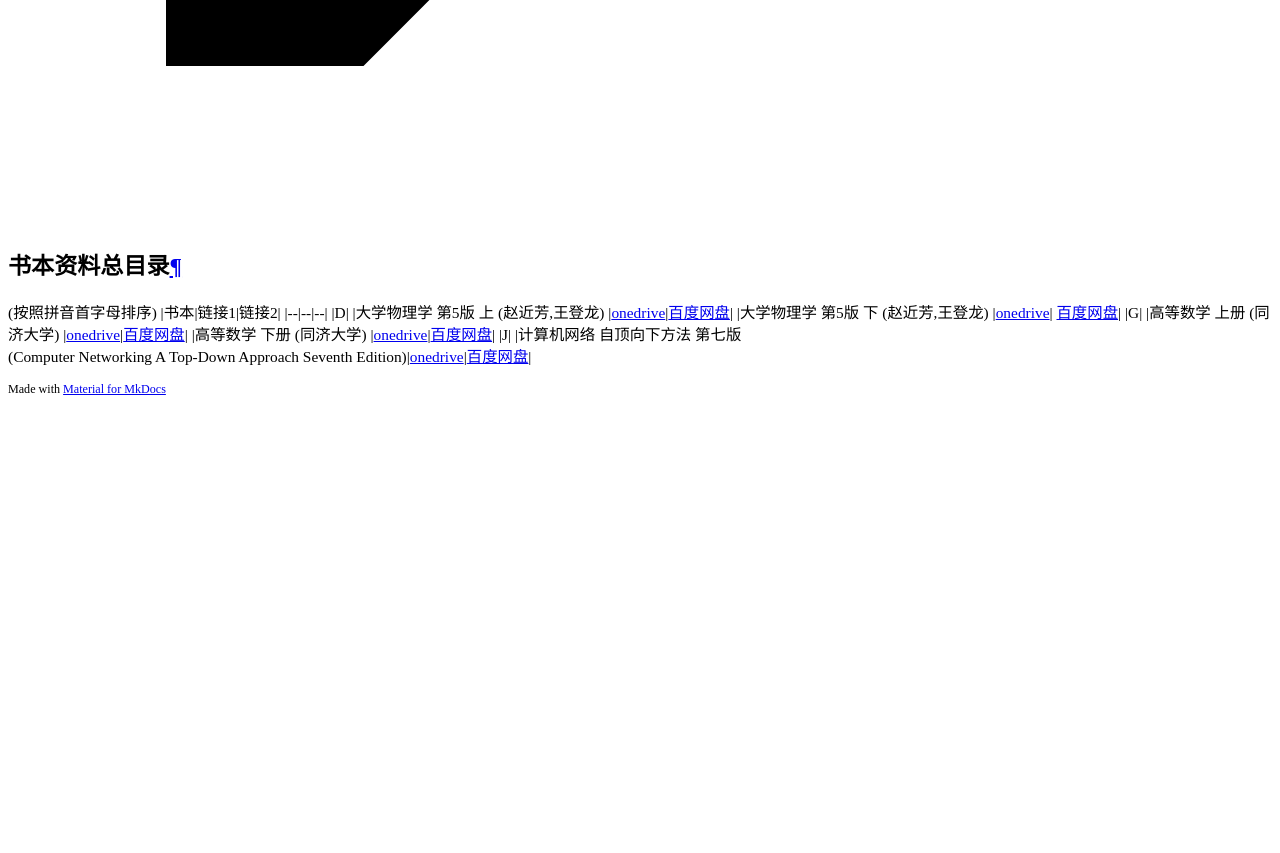
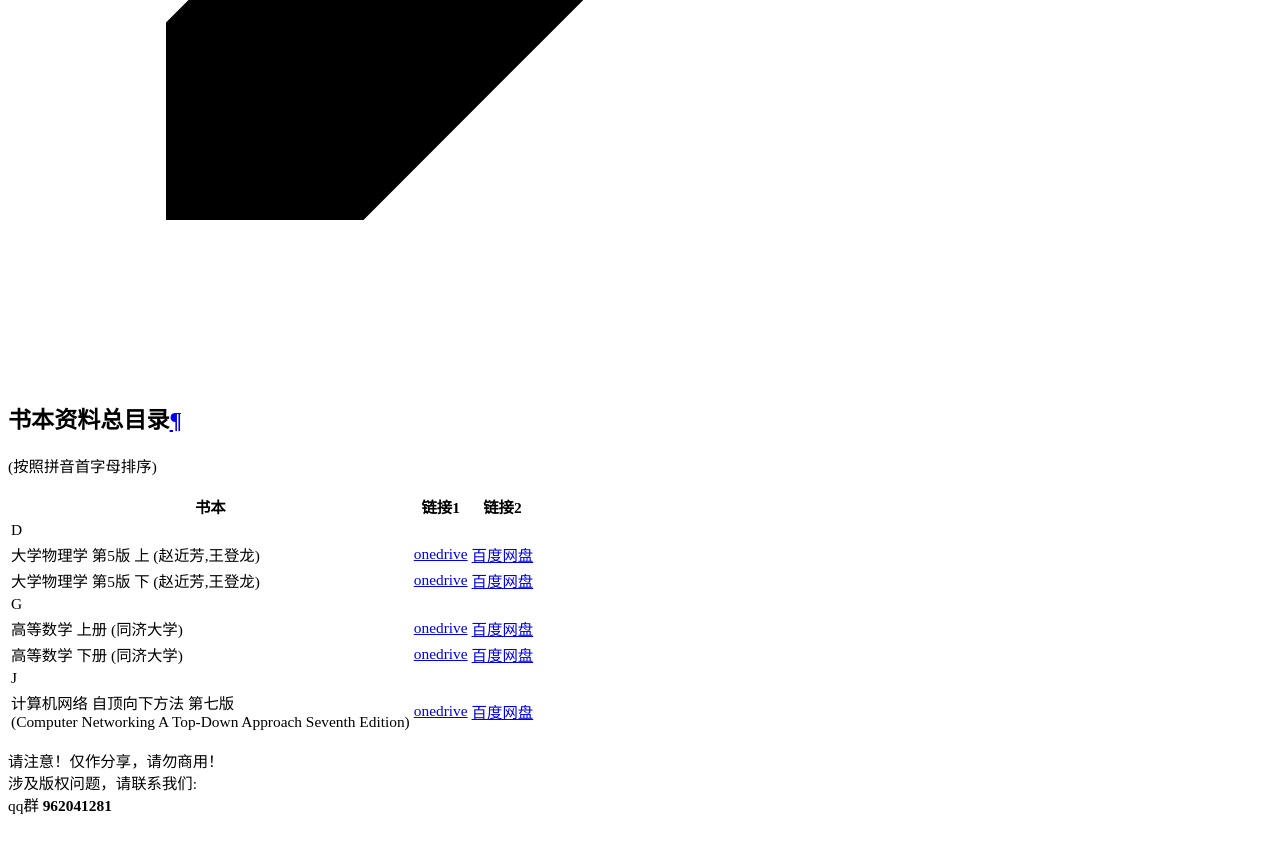
Before and after one commit to NBUComputerRepairClub/nbu-icicles, an MkDocs documentation site: the page built from docs/书籍资料/index.md, in a window 1280 px wide and 900 px high, scrolled down 14948 px. Shown: the top 853 px of the window. Built offline with MkDocs 1.6.1 and Material for MkDocs 9.7.7, drawn with Linux system fonts in a browser that asks for light colours; comment, search, counter and statistics services are not loaded; before the commit the page ends 15353 px from its top, so only the background shows below that; some of the changed text lies outside the part shown.

Commit message:
fix: 更新联系方式

```diff
--- a/docs/本科生课程/书籍资料/index.md
+++ b/docs/书籍资料/index.md
@@ -1,12 +1,18 @@
 # 书本资料总目录
 (按照拼音首字母排序)
+
 |书本|链接1|链接2|
 |--|--|--|
-|D|
+|D|||
 |大学物理学 第5版 上 (赵近芳,王登龙) |[onedrive](https://1drv.ms/b/s!AvQDpbwiblceimh7TlTF-fCH7fYz?e=PNaHBe)|[百度网盘](https://pan.baidu.com/s/1ZTPP3r-joCNiewlwTQBGnQ?pwd=icic)|
 |大学物理学 第5版 下 (赵近芳,王登龙) |[onedrive](https://1drv.ms/b/s!AvQDpbwiblceimnAHKwA3Nk7ob3B?e=5vVkvB)| [百度网盘](https://pan.baidu.com/s/1ye_zbnX7gYZRgCnsnSxfzQ?pwd=icic)|
-|G|
+|G|||
 |高等数学 上册 (同济大学) |[onedrive](https://1drv.ms/b/s!AvQDpbwiblcejB61snmiNDFBCGPk?e=PAxu5G)|[百度网盘](https://pan.baidu.com/s/1oNMo1z8JQrZJVQ1P-oIrzg?pwd=icic)|
 |高等数学 下册 (同济大学) |[onedrive](https://1drv.ms/b/s!AvQDpbwiblcejBxbAjlItFlCyZMJ?e=e6zomZ)|[百度网盘](https://pan.baidu.com/s/1IkOejNyVxsFkh9wb9IsS-A?pwd=icic)|
-|J|
+|J|||
 |计算机网络 自顶向下方法 第七版 <br> (Computer Networking A Top-Down Approach Seventh Edition)|[onedrive](https://1drv.ms/b/s!AvQDpbwiblcejFjxWt7-aCIL4GyT?e=voA9dr)|[百度网盘](https://pan.baidu.com/s/1jpd5mEKpxQKVdGEJ0GwUqg?pwd=icic)|
+
+
+请注意！仅作分享，请勿商用！<br>
+涉及版权问题，请联系我们:<br>
+qq群  **962041281**
--- a/mkdocs.yml
+++ b/mkdocs.yml
@@ -10,6 +10,9 @@
     - index.md
     - 贡献指南: contributing.md
     - 课程页面模板: template.md
+    - 书籍资料 : 书籍资料/index.md
+  - 书籍资料下载 :
+    - 下载库: 书籍资料/index.md
   - 本科生课程:
     - 概览: 本科生课程/index.md
     - 体育选课: 本科生课程/选课信息/physics.md
```
Also changed, not shown: docs/index.md (+12 -0 lines), readme.md (+7 -5 lines).
